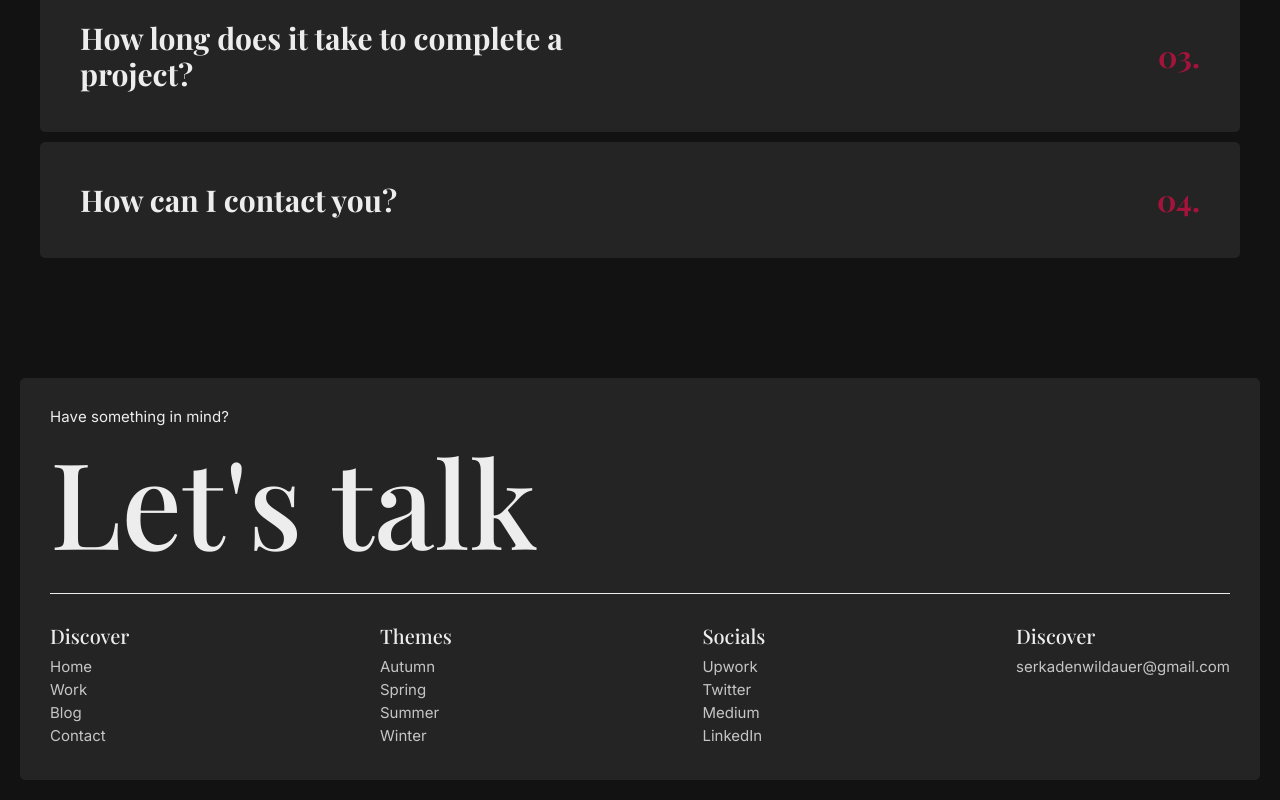
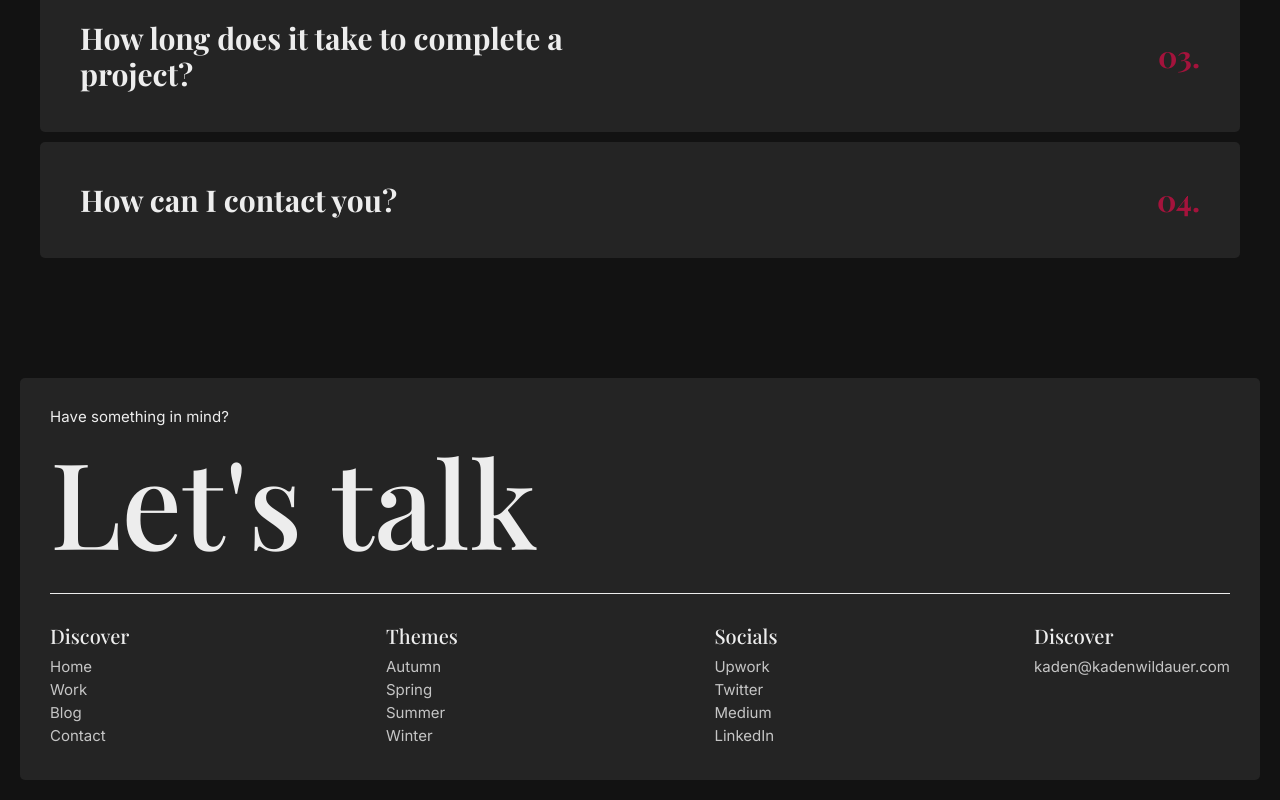
Before and after one commit to TheHeartstriker/Portfolio, a Next.js app in the folder Portfolio/: page /contact in a window 1280 px wide. Shown: the part 1799-2599 px from the top of the page. Built offline with nearby package versions, Linux system fonts and the light colour scheme.

Commit message:
Gmail update

```diff
--- a/Portfolio/src/components/footer/footer.jsx
+++ b/Portfolio/src/components/footer/footer.jsx
@@ -76,7 +76,7 @@ function Footer() {
         {/* Page nav / discover */}
         <div className="footer-links-item">
           <h4>Discover</h4>
-          <h5>serkadenwildauer@gmail.com</h5>
+          <h5>kaden@kadenwildauer.com</h5>
         </div>
       </div>
     </footer>
--- a/Portfolio/src/views/contact/hero/hero.jsx
+++ b/Portfolio/src/views/contact/hero/hero.jsx
@@ -5,7 +5,7 @@ import { introText } from "../text.js";
 import HeroAni from "./heroAni.jsx";
 
 function Hero() {
-  const EMAIL = "serkadenwildauer@gmail.com";
+  const EMAIL = "kaden@kadenwildauer.com";
   const COPIED = "Copied to clipboard!";
   const ALPHABET = "abcdefghijklmnopqrstuvwxyz";
   const [emailText, setEmailText] = useState(EMAIL);
```
